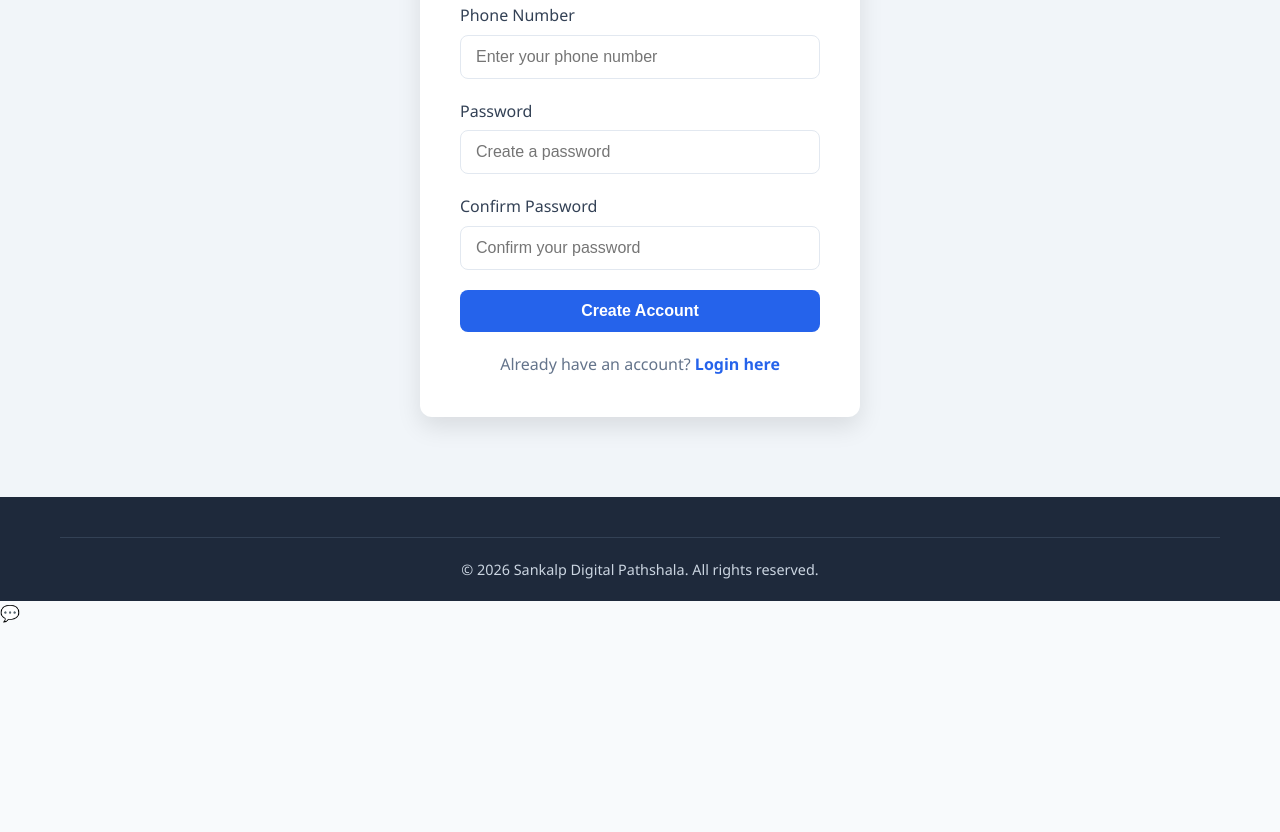
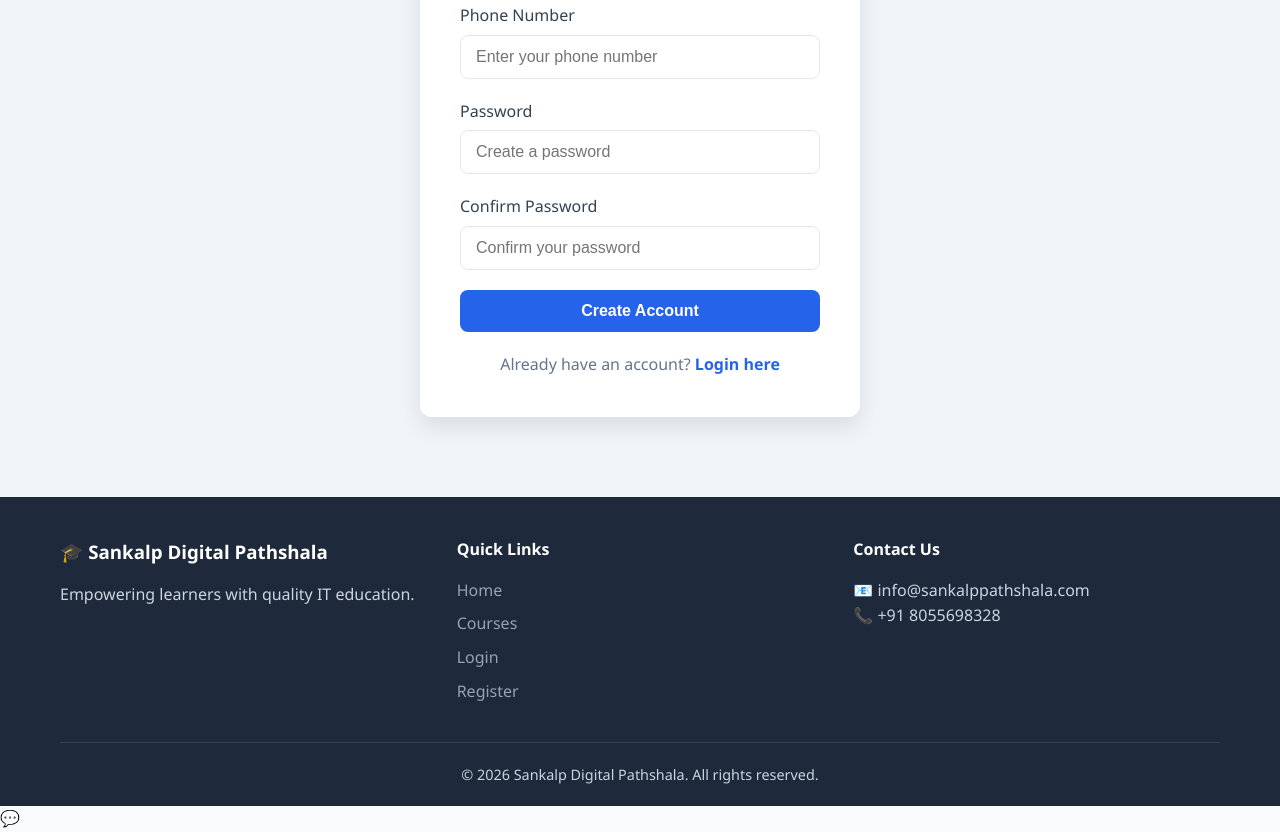
Before and after one commit to jahidup/it, a website: page public/register.html in a window 1280 px wide. Shown: the part 550-1382 px from the top of the page. Before the commit the page ends 1177 px from the top, so only its background shows below. Drawn offline with Linux system fonts and the light colour scheme.

Commit message:
Add footer with brand, links, and contact info

```diff
--- a/public/register.html
+++ b/public/register.html
@@ -71,6 +71,26 @@
 
     <footer class="footer">
         <div class="container">
+            <div class="footer-content">
+                <div class="footer-brand">
+                    <h3>🎓 Sankalp Digital Pathshala</h3>
+                    <p>Empowering learners with quality IT education.</p>
+                </div>
+                <div class="footer-links">
+                    <h4>Quick Links</h4>
+                    <ul>
+                        <li><a href="index.html">Home</a></li>
+                        <li><a href="courses.html">Courses</a></li>
+                        <li><a href="login.html">Login</a></li>
+                        <li><a href="register.html">Register</a></li>
+                    </ul>
+                </div>
+                <div class="footer-contact">
+                    <h4>Contact Us</h4>
+                    <p>📧 info@sankalppathshala.com</p>
+                    <p>📞 +91 8055698328</p>
+                </div>
+            </div>
             <div class="footer-bottom">
                 <p>&copy; 2026 Sankalp Digital Pathshala. All rights reserved.</p>
             </div>
```
